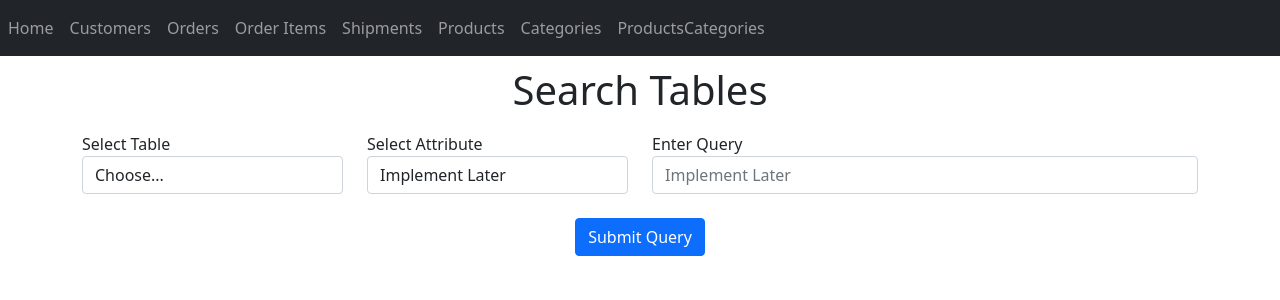
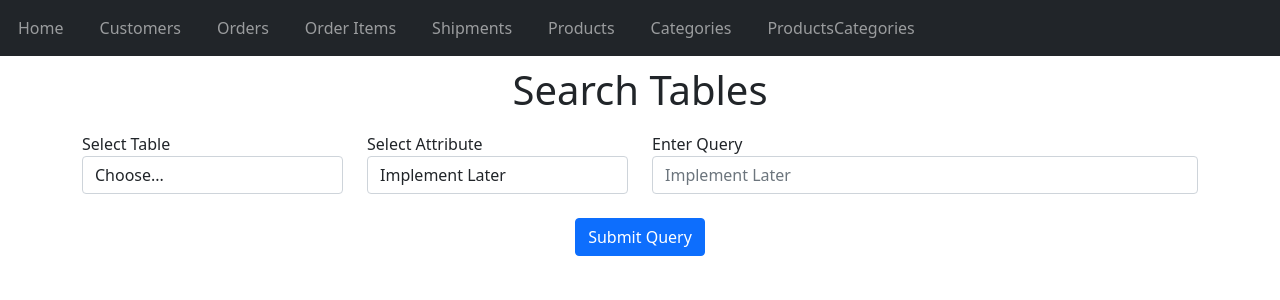
Before and after one commit to CaseyArndt/DBProject, a Flask app: page / in a window 1280 px wide. Shown: the top 300 px of the page. Run offline with Flask 2, Linux system fonts and the light colour scheme.

Commit message:
Add navbar spacing

```diff
--- a/static/css/main.css
+++ b/static/css/main.css
@@ -0,0 +1,6 @@
+@media (min-width: 720px){
+    .navbar-nav > li{
+        padding-left: 10px;
+        padding-right: 10px;
+    }
+}
--- a/templates/base.html
+++ b/templates/base.html
@@ -4,8 +4,8 @@
         <meta charset="UTF-8">
         <meta name="viewport" content="width=device-width, initial-scale=1.0">
         <meta http-equiv="X-UA-Compatible" content="ie=edge">
-        <!--<link rel="stylesheet" href="{{ url_for('static', filename='css/main.css') }}"> -->
         <link href="https://cdn.jsdelivr.net/npm/bootstrap@5.0.0-beta3/dist/css/bootstrap.min.css" rel="stylesheet" integrity="sha384-eOJMYsd53ii+scO/bJGFsiCZc+5NDVN2yr8+0RDqr0Ql0h+rP48ckxlpbzKgwra6" crossorigin="anonymous">
+        <link rel="stylesheet" href="{{ url_for('static', filename='css/main.css') }}">
         {% block head %}{% endblock %}
     </head>
     <body>
```
